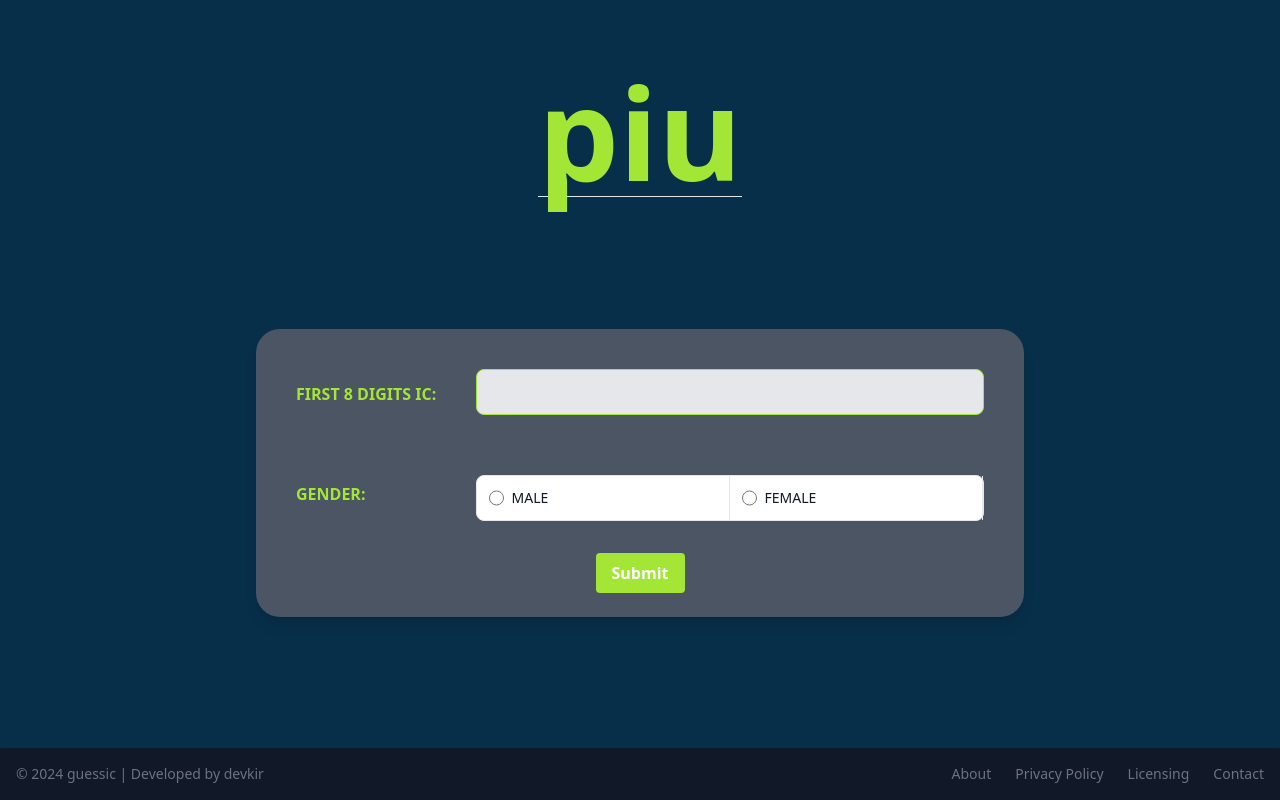
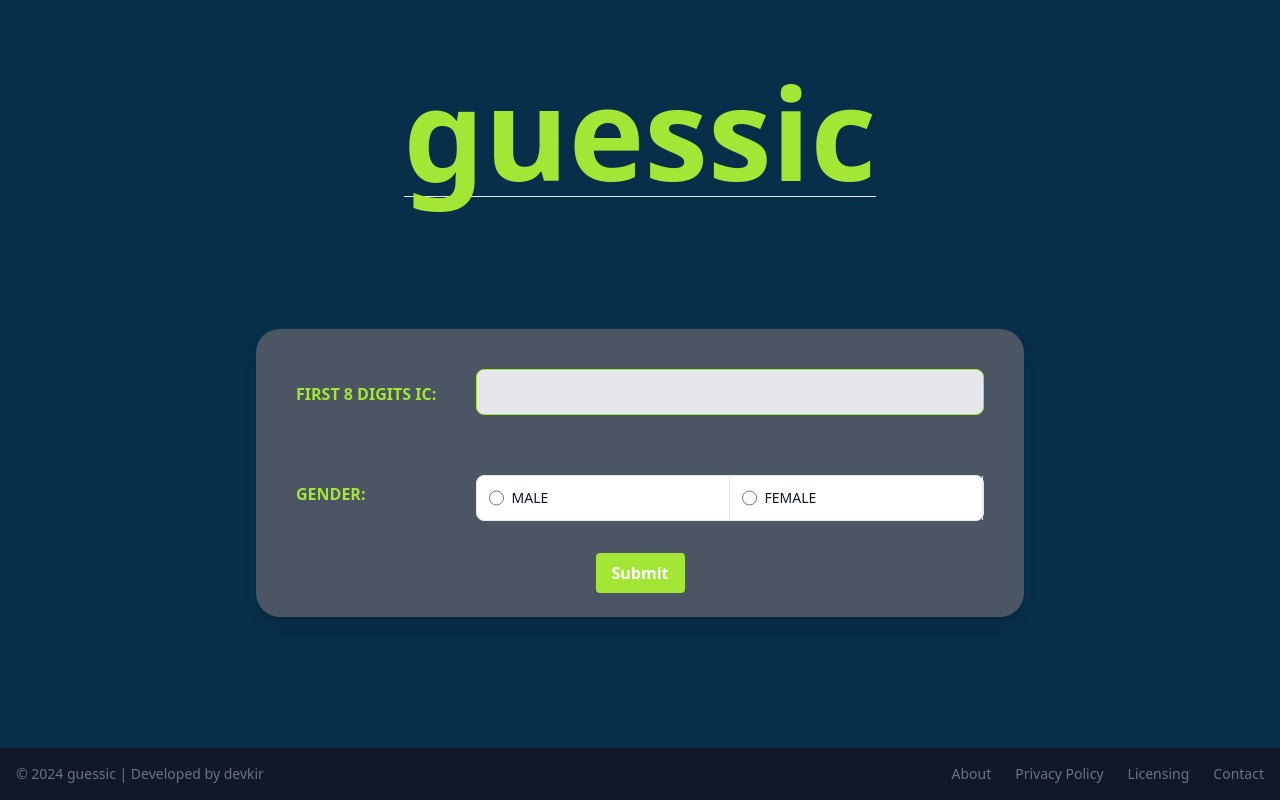
Before and after one commit to dev-kir/guessic, a Flask app: page / in a window 1280 px wide. Run offline with Flask 3, Linux system fonts and the light colour scheme; style sheets or scripts are compiled from the project's sources.

Commit message:
test automation ci/cd

```diff
--- a/app/templates/index.html
+++ b/app/templates/index.html
@@ -6,7 +6,7 @@
 <div class="bg-sky-950 flex flex-col min-h-screen">
     <div class="flex flex-col justify-center items-center h-2/5">
         <div class="mt-12">
-            <h1 class="text-9xl font-bold mt-5 text-lime-400 ">piu</h1>
+            <h1 class="text-9xl font-bold mt-5 text-lime-400 ">guessic</h1>
             <hr>
         </div>
     </div>
```
